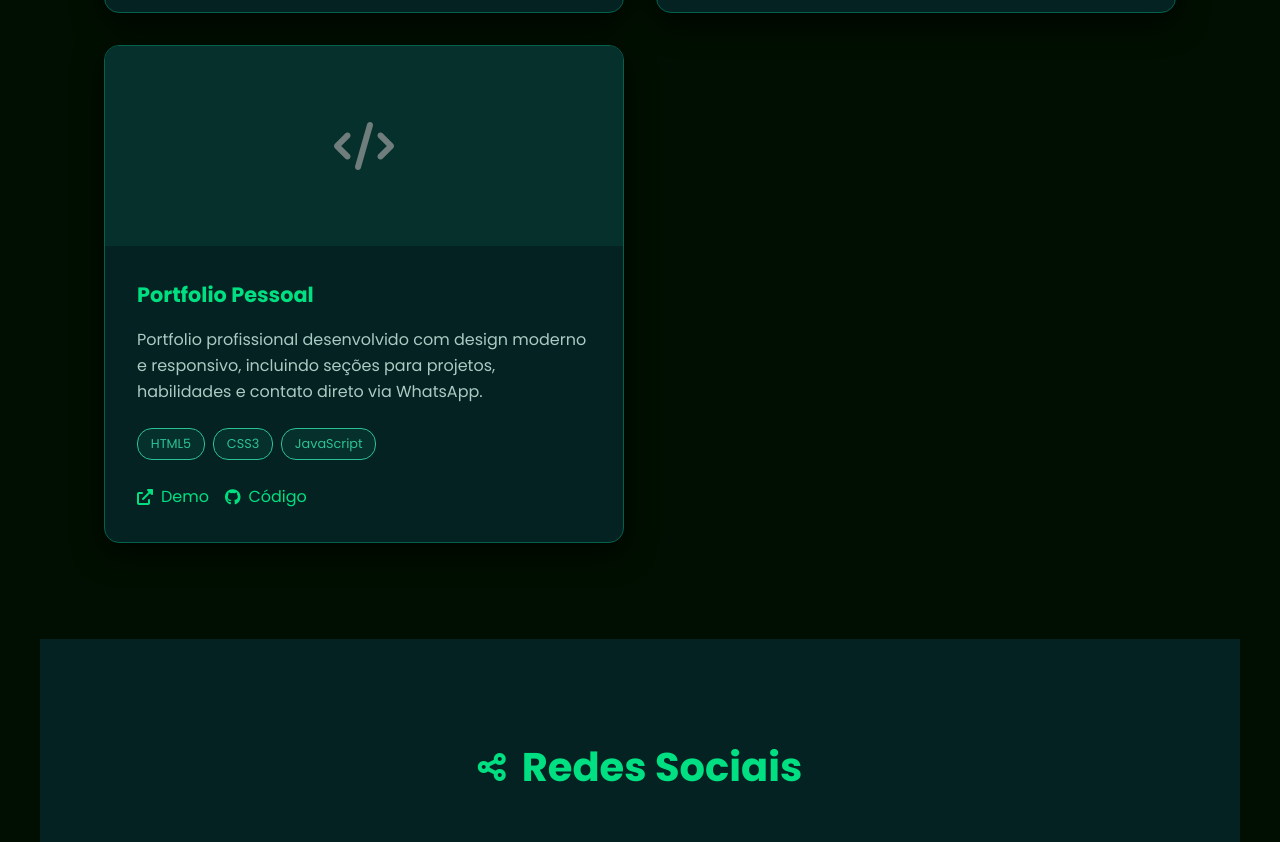
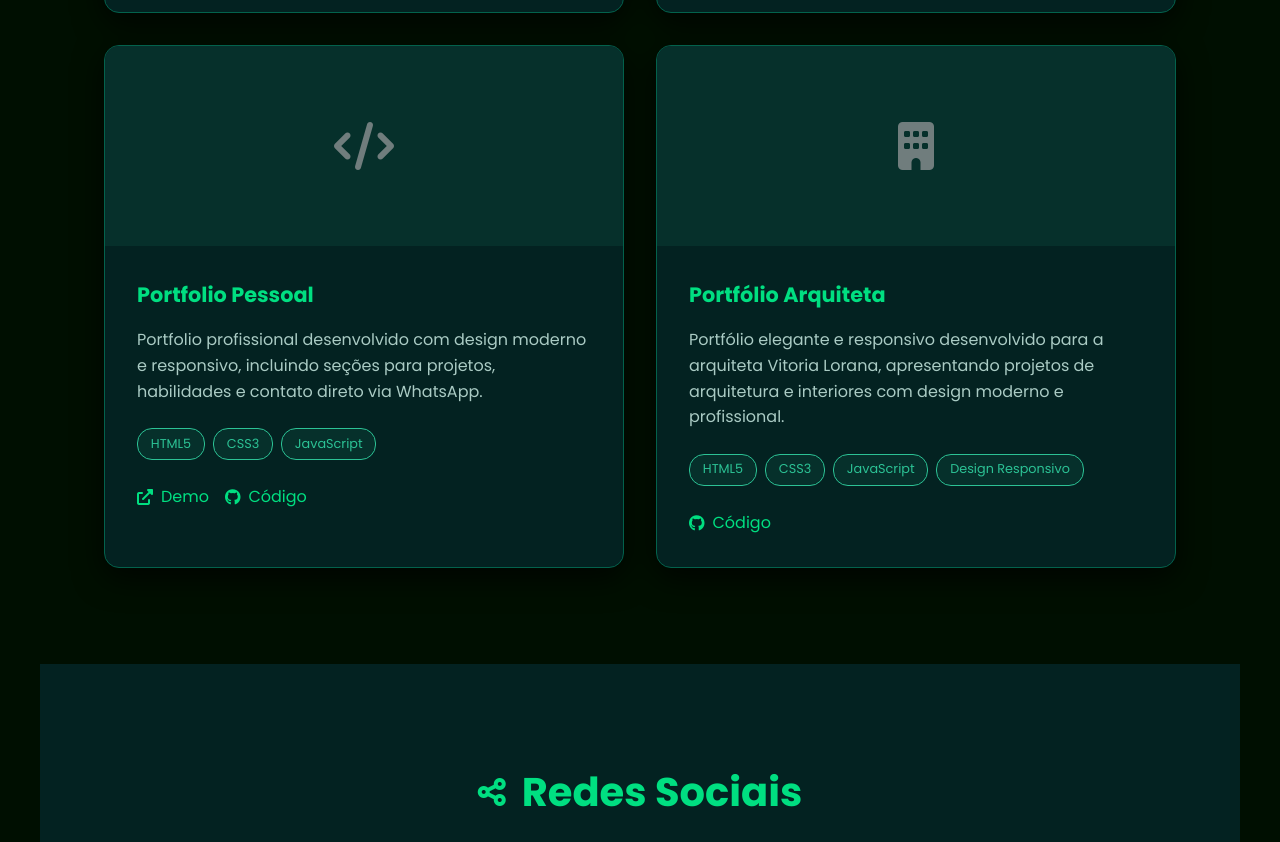
Before and after one commit to Mathyess/Portfolio, a plain HTML site: page index.html in a window 1280 px wide. Shown: the part 2698-3540 px from the top of the page. Drawn offline with Linux system fonts and the light colour scheme.

Commit message:
Update index.html

```diff
--- a/index.html
+++ b/index.html
@@ -201,6 +201,25 @@
                         </div>
                     </div>
                 </div>
+
+                <div class="project-card">
+                    <div class="project-image">
+                        <i class="fas fa-building"></i>
+                    </div>
+                    <div class="project-content">
+                        <h3>Portfólio Arquiteta</h3>
+                        <p>Portfólio elegante e responsivo desenvolvido para a arquiteta Vitoria Lorana, apresentando projetos de arquitetura e interiores com design moderno e profissional.</p>
+                        <div class="project-tags">
+                            <span class="project-tag">HTML5</span>
+                            <span class="project-tag">CSS3</span>
+                            <span class="project-tag">JavaScript</span>
+                            <span class="project-tag">Design Responsivo</span>
+                        </div>
+                        <div class="project-links">
+                            <a href="https://github.com/Mathyess/Site-arquiteta" class="project-link" target="_blank"><i class="fab fa-github"></i> Código</a>
+                        </div>
+                    </div>
+                </div>
             </div>
         </section>
 
```
